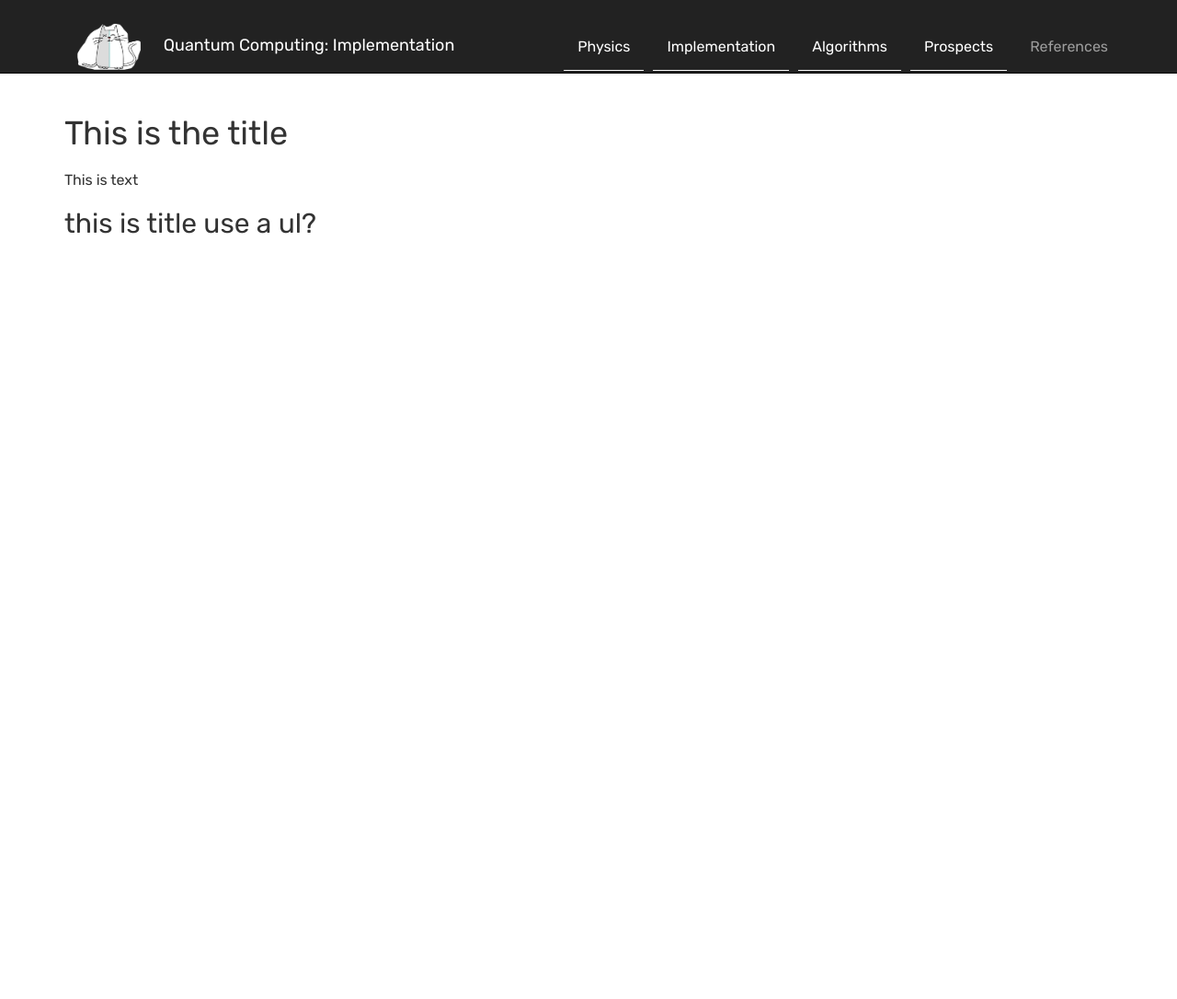
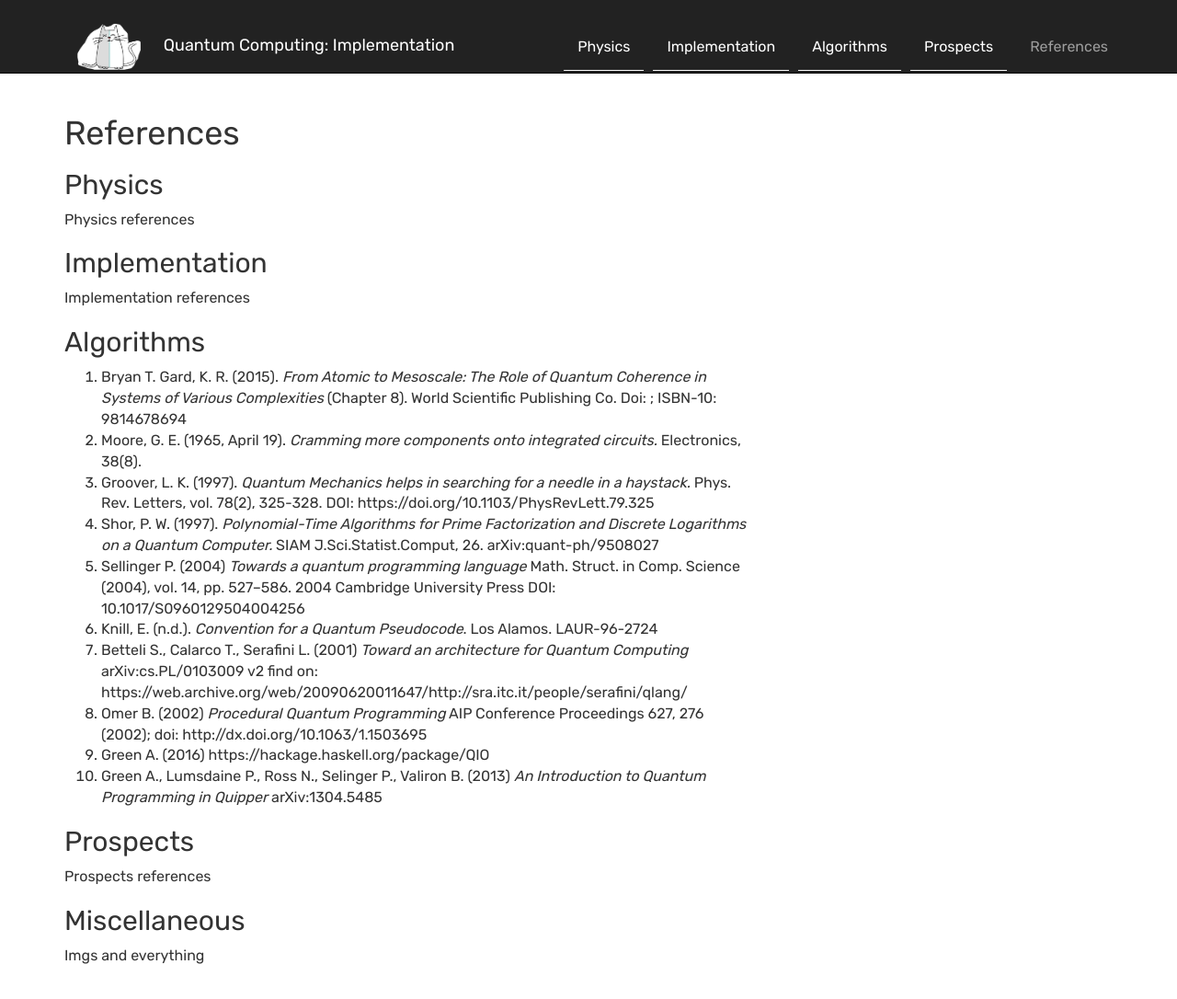
Before and after one commit to QComputing/topic_public, a plain HTML site: page public/client/References.html in a window 1280 px wide. Shown: the whole page at 92% size. Before the commit the page ends 800 px from the top, so only its background shows below. Drawn offline with nearby package versions, Linux system fonts and the light colour scheme.

Commit message:
References Algorithms \ code correcting \ pictures algo

```diff
--- a/public/client/References.html
+++ b/public/client/References.html
@@ -2,7 +2,7 @@
 <html lang="en">
 <head>
     <meta charset="UTF-8">
-    <title>Andrew</title>
+    <title>References</title>
     <!--TODO all the metas-->
     <meta name="description" content="An attempt to explain what Quantum Computing is about" />
 
@@ -45,14 +45,47 @@
         <div class="row">
             <div class="col-sm-8">
                 <h1 id="article_title">
-                    This is the title
+                    References
                 </h1>
+                <h2>
+                    Physics
+                </h2>
                 <p>
-                    This is text
+                    Physics references
                 </p>
                 <h2>
-                    this is title use a ul?
+                    Implementation
                 </h2>
+                <p>
+                    Implementation references
+                </p>
+                <h2>
+                    Algorithms
+                </h2>
+                <ol>
+                    <li>Bryan T. Gard, K. R. (2015). <i>From Atomic to Mesoscale: The Role of Quantum Coherence in Systems of Various Complexities</i> (Chapter 8). World Scientific Publishing Co. Doi: ; ISBN-10: 9814678694</li>
+                    <li>Moore, G. E. (1965, April 19). <i>Cramming more components onto integrated circuits.</i> Electronics, 38(8).</li>
+                    <li>Groover, L. K. (1997). <i>Quantum Mechanics helps in searching for a needle in a haystack.</i> Phys. Rev. Letters, vol. 78(2), 325-328. DOI: https://doi.org/10.1103/PhysRevLett.79.325</li>
+                    <li>Shor, P. W. (1997). <i>Polynomial-Time Algorithms for Prime Factorization and Discrete Logarithms on a Quantum Computer.</i> SIAM J.Sci.Statist.Comput, 26. arXiv:quant-ph/9508027</li>
+                    <li>Sellinger P. (2004) <i>Towards a quantum programming language</i> Math. Struct. in Comp. Science (2004), vol. 14, pp. 527–586. 2004 Cambridge University Press DOI: 10.1017/S0960129504004256</li>
+                    <li>Knill, E. (n.d.). <i>Convention for a Quantum Pseudocode</i>. Los Alamos. LAUR-96-2724</li>
+                    <li>Betteli S., Calarco T., Serafini L. (2001) <i>Toward an architecture for Quantum Computing</i> arXiv:cs.PL/0103009 v2 find on: https://web.archive.org/web/20090620011647/http://sra.itc.it/people/serafini/qlang/</li>
+                    <li>Omer B. (2002) <i>Procedural Quantum Programming</i> AIP Conference Proceedings 627, 276 (2002); doi: http://dx.doi.org/10.1063/1.1503695</li>
+                    <li>Green A. (2016) https://hackage.haskell.org/package/QIO</li>
+                    <li>Green A., Lumsdaine P., Ross N., Selinger P., Valiron B. (2013) <i>An Introduction to Quantum Programming in Quipper</i> arXiv:1304.5485</li>
+                </ol>
+                <h2>
+                    Prospects
+                </h2>
+                <p>
+                    Prospects references
+                </p>
+                <h2>
+                    Miscellaneous
+                </h2>
+                <p>
+                    Imgs and everything
+                </p>
             </div>
         </div>
     </div>
```
Also changed, not shown: public/client/Implemetation.html (+14 -9 lines), public/client/img/d-wave-array.jpg (added), 1 other file.
